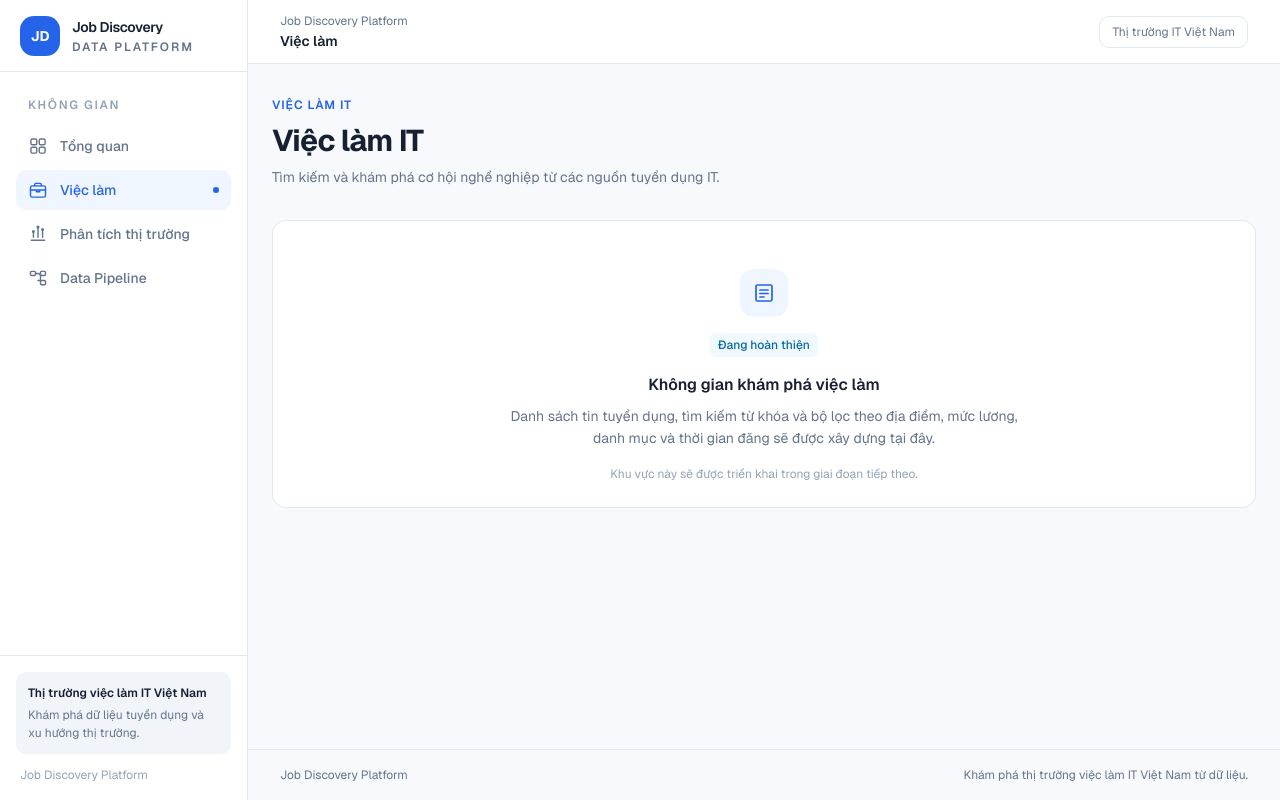
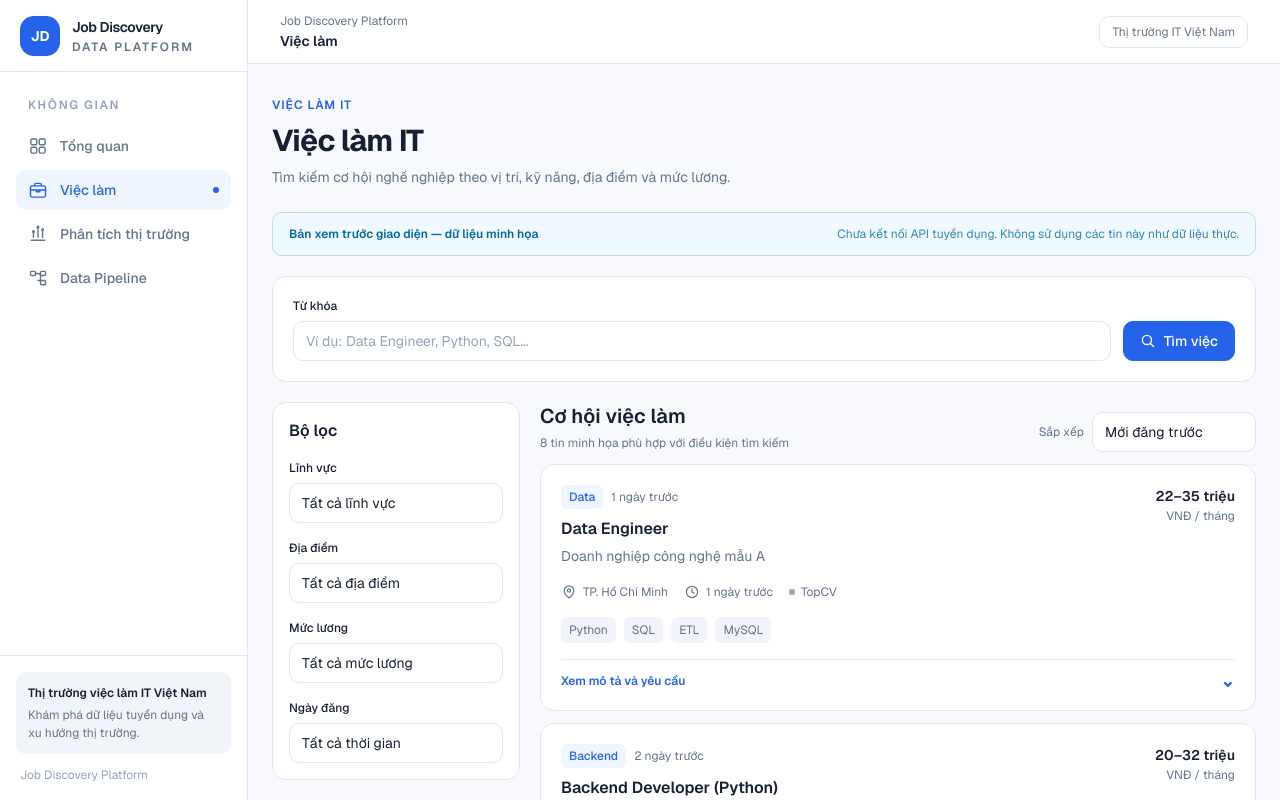
Before and after one commit to VoHoangPhucDTA/job-discovery-platform, a Next.js app in the folder frontend/: page /jobs in a window 1280 px wide. Shown: the top 800 px of the page. Built offline with nearby package versions, Linux system fonts and the light colour scheme.

Commit message:
feat(jobs): replace placeholder with discovery experience

```diff
--- a/frontend/app/jobs/page.tsx
+++ b/frontend/app/jobs/page.tsx
@@ -1,5 +1,5 @@
 import { PageHeader } from "../components/ui/page-header";
-import { SectionPlaceholder } from "../components/ui/section-placeholder";
+import { JobsBrowser } from "./jobs-browser";
 
 export const metadata = {
   title: "Việc làm",
@@ -8,16 +8,13 @@ export const metadata = {
 
 export default function JobsPage() {
   return (
-    <div className="space-y-8">
+    <div className="space-y-6">
       <PageHeader
         eyebrow="VIỆC LÀM IT"
         title="Việc làm IT"
-        description="Tìm kiếm và khám phá cơ hội nghề nghiệp từ các nguồn tuyển dụng IT."
+        description="Tìm kiếm cơ hội nghề nghiệp theo vị trí, kỹ năng, địa điểm và mức lương."
       />
-      <SectionPlaceholder
-        title="Không gian khám phá việc làm"
-        description="Danh sách tin tuyển dụng, tìm kiếm từ khóa và bộ lọc theo địa điểm, mức lương, danh mục và thời gian đăng sẽ được xây dựng tại đây."
-      />
+      <JobsBrowser />
     </div>
   );
 }
```
